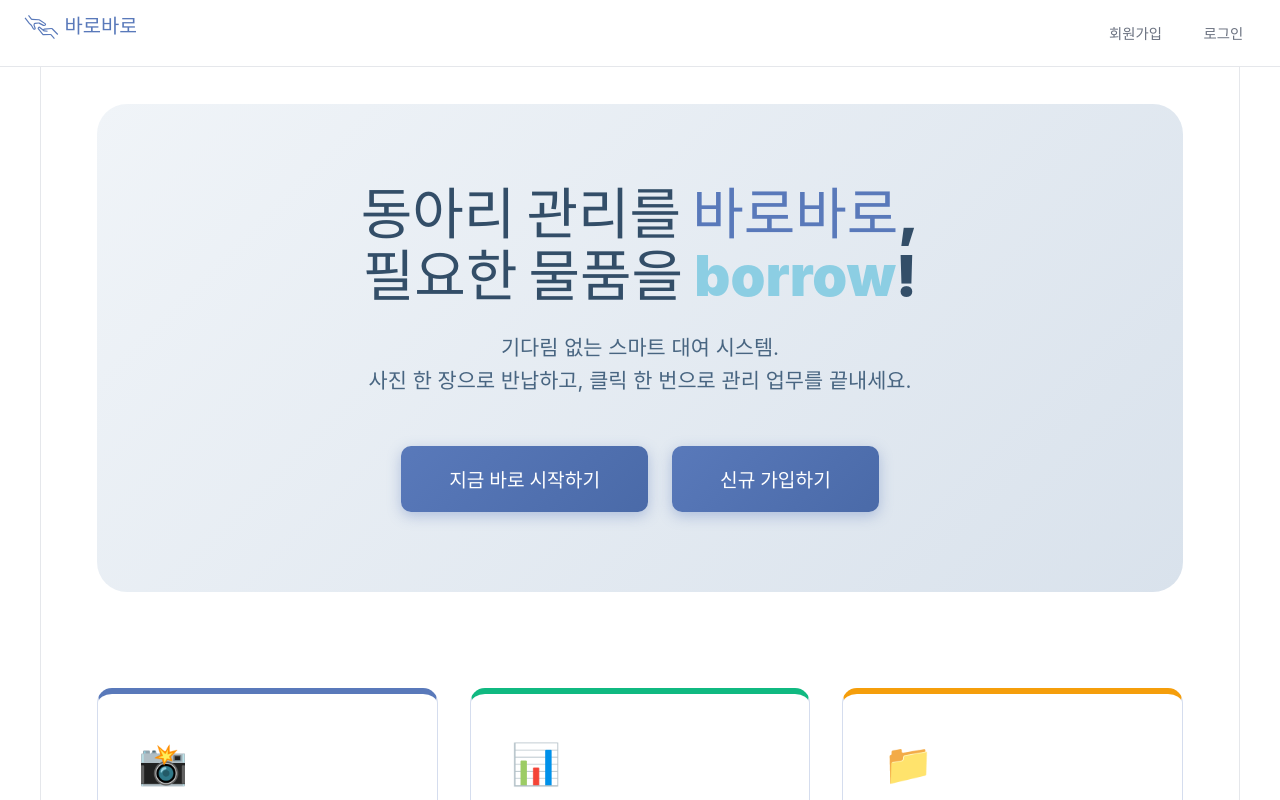
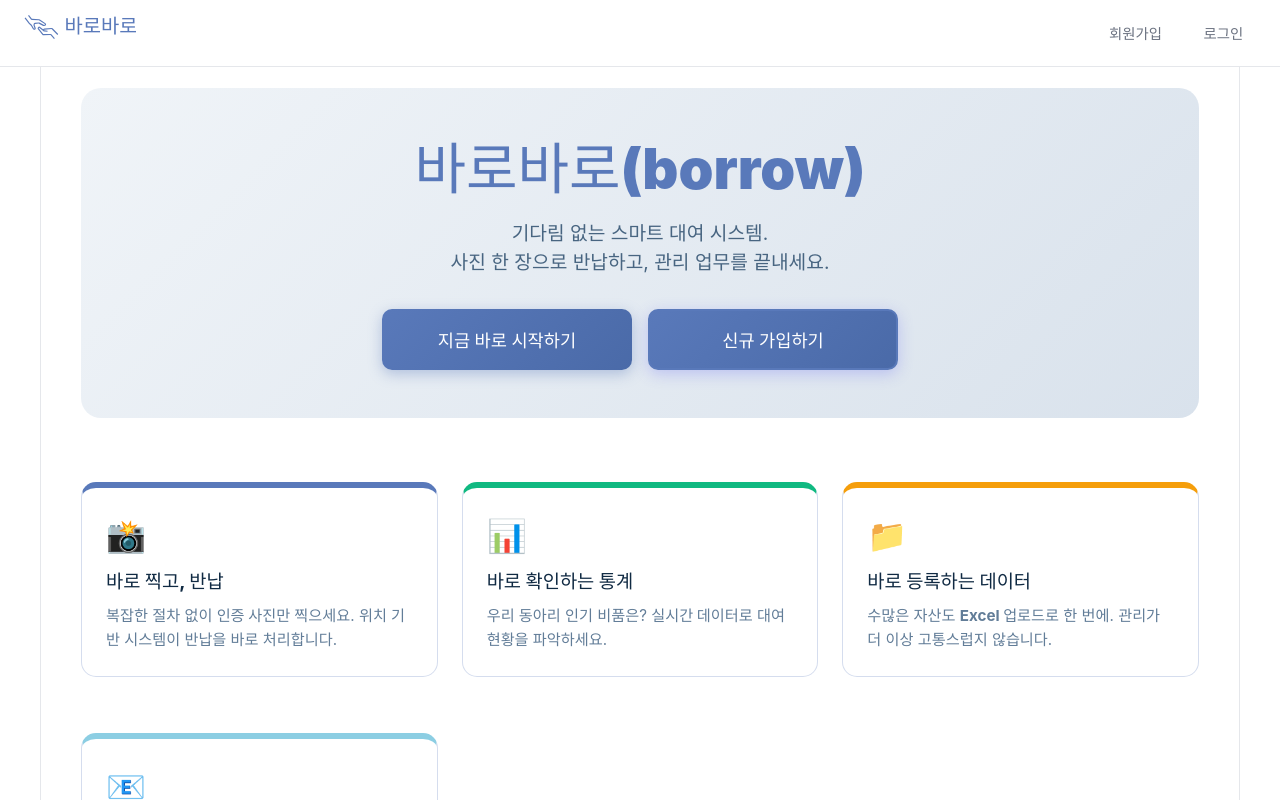
Before and after one commit to wafflestudio/23-5-team6-web, a React (Vite) app: page / in a window 1280 px wide. Built offline with nearby package versions, Linux system fonts and the light colour scheme.

Commit message:
fix: update MainPage layout and styling for improved responsiveness and user experience

```diff
--- a/src/pages/MainPage.tsx
+++ b/src/pages/MainPage.tsx
@@ -6,71 +6,118 @@ import '@/styles/App.css';
 
 export function MainPage() {
     const navigate = useNavigate();
-    const { isLoggedIn, isAdmin } = useAuth(); //
+    const { isLoggedIn, isAdmin } = useAuth();
 
-    if (isLoggedIn && isAdmin) return <AdminDashboardPage />; //
-    if (isLoggedIn) return <UserDashboardPage />; //
+    if (isLoggedIn && isAdmin) return <AdminDashboardPage />;
+    if (isLoggedIn) return <UserDashboardPage />;
 
     return (
-        <div className="container" style={{ maxWidth: '1200px', margin: '0 auto', padding: '2rem' }}>
+        /* 컨테이너 패딩을 모바일 환경(1rem)과 데스크톱(2rem)에 맞춰 유연하게 조정 */
+        <div className="container" style={{
+            maxWidth: '1200px',
+            margin: '0 auto',
+            padding: '1rem', // 모바일 기본 패딩 축소
+            boxSizing: 'border-box'
+        }}>
             <main className="main-content">
-                {/* Hero Section: 브랜드 컨셉 강조 */}
+                {/* Hero Section: 모바일에서 패딩과 폰트 크기 축소 */}
                 <section style={{
                     textAlign: 'center',
-                    padding: '5rem 0',
+                    padding: '3rem 1rem', // 패딩 축소
                     background: 'linear-gradient(135deg, #f0f4f8 0%, #d9e2ec 100%)',
-                    borderRadius: '30px',
-                    marginBottom: '4rem'
+                    borderRadius: '20px', // 곡률 소폭 조정
+                    marginBottom: '2rem'
                 }}>
-                    <h1 style={{ fontSize: '3.5rem', fontWeight: '900', color: '#334E68', marginBottom: '1.5rem' }}>
-                        동아리 관리를 <span style={{ color: '#5979BA' }}>바로바로</span>, <br/>
-                        필요한 물품을 <span style={{ color: '#8CCEE3' }}>borrow</span>!
+                    <h1 style={{
+                        fontSize: 'clamp(2rem, 8vw, 3.5rem)', // 화면 크기에 따라 2rem ~ 3.5rem 사이로 자동 조절
+                        fontWeight: '900',
+                        color: '#334E68',
+                        marginBottom: '1rem',
+                        lineHeight: '1.2'
+                    }}>
+                        <span style={{ color: '#5979BA' }}>바로바로(borrow)</span>
                     </h1>
-                    <p style={{ fontSize: '1.3rem', color: '#486581', maxWidth: '700px', margin: '0 auto 3rem', lineHeight: '1.6' }}>
+                    <p style={{
+                        fontSize: 'clamp(1rem, 4vw, 1.2rem)', // 텍스트 크기 조절
+                        color: '#486581',
+                        maxWidth: '600px',
+                        margin: '0 auto 2rem',
+                        lineHeight: '1.5',
+                        wordBreak: 'keep-all' // 한글 줄바꿈 최적화
+                    }}>
                         기다림 없는 스마트 대여 시스템. <br/>
-                        사진 한 장으로 반납하고, 클릭 한 번으로 관리 업무를 끝내세요.
+                        사진 한 장으로 반납하고, 관리 업무를 끝내세요.
                     </p>
-                    <div style={{ display: 'flex', gap: '1.5rem', justifyContent: 'center' }}>
-                        <button onClick={() => navigate('/login')} className="primary-btn" style={{ padding: '1.2rem 3rem', fontSize: '1.2rem', boxShadow: '0 4px 14px 0 rgba(89, 121, 186, 0.39)' }}>
+
+                    {/* 버튼 레이아웃: 화면이 좁아지면 자동으로 줄바꿈 */}
+                    <div style={{
+                        display: 'flex',
+                        gap: '1rem',
+                        justifyContent: 'center',
+                        flexWrap: 'wrap' // 버튼이 넘치면 다음 줄로
+                    }}>
+                        <button
+                            onClick={() => navigate('/login')}
+                            className="primary-btn"
+                            style={{
+                                padding: '1rem 2rem',
+                                fontSize: '1.1rem',
+                                width: 'min(100%, 250px)',
+                                boxShadow: '0 4px 14px 0 rgba(89, 121, 186, 0.39)'
+                            }}
+                        >
                             지금 바로 시작하기
                         </button>
-                        <button onClick={() => navigate('/signup')} className="primary-btn" style={{ padding: '1.2rem 3rem', fontSize: '1.2rem', boxShadow: '0 4px 14px 0 rgba(89, 121, 186, 0.39)' }}>
+                        <button
+                            onClick={() => navigate('/signup')}
+                            className="primary-btn"
+                            style={{
+                                padding: '1rem 2rem',
+                                fontSize: '1.1rem',
+                                width: 'min(100%, 250px)',
+                                border: '2px solid #5979BA'
+                            }}
+                        >
                             신규 가입하기
                         </button>
                     </div>
                 </section>
 
-                {/* 핵심 기능 Grid: '바로' 시리즈 컨셉 */}
-                <div style={{ display: 'grid', gridTemplateColumns: 'repeat(auto-fit, minmax(260px, 1fr))', gap: '2rem' }}>
-                    <div className="card" style={{ padding: '2.5rem', borderTop: '6px solid #5979BA', borderRadius: '15px' }}>
-                        <div style={{ fontSize: '2.5rem', marginBottom: '1rem' }}>📸</div>
-                        <h3 style={{ marginBottom: '1rem', color: '#102A43' }}>바로 찍고, 반납</h3>
-                        <p style={{ color: '#627D98', fontSize: '1rem', lineHeight: '1.6' }}>
+                {/* 핵심 기능 Grid: 이미 repeat(auto-fit)이 적용되어 있어 모바일에서 자동으로 1열 배치됨 */}
+                <div style={{
+                    display: 'grid',
+                    gridTemplateColumns: 'repeat(auto-fit, minmax(280px, 1fr))',
+                    gap: '1.5rem'
+                }}>
+                    <div className="card" style={{ padding: '1.5rem', borderTop: '6px solid #5979BA', borderRadius: '15px' }}>
+                        <div style={{ fontSize: '2rem', marginBottom: '0.5rem' }}>📸</div>
+                        <h3 style={{ marginBottom: '0.5rem', color: '#102A43' }}>바로 찍고, 반납</h3>
+                        <p style={{ color: '#627D98', fontSize: '0.95rem', lineHeight: '1.6' }}>
                             복잡한 절차 없이 <strong>인증 사진</strong>만 찍으세요. 위치 기반 시스템이 반납을 바로 처리합니다.
                         </p>
                     </div>
 
-                    <div className="card" style={{ padding: '2.5rem', borderTop: '6px solid #10b981', borderRadius: '15px' }}>
-                        <div style={{ fontSize: '2.5rem', marginBottom: '1rem' }}>📊</div>
-                        <h3 style={{ marginBottom: '1rem', color: '#102A43' }}>바로 확인하는 통계</h3>
-                        <p style={{ color: '#627D98', fontSize: '1rem', lineHeight: '1.6' }}>
-                            우리 동아리에서 가장 인기 있는 비품은? <strong>실시간 데이터</strong>로 대여 현황을 바로 파악하세요.
+                    <div className="card" style={{ padding: '1.5rem', borderTop: '6px solid #10b981', borderRadius: '15px' }}>
+                        <div style={{ fontSize: '2rem', marginBottom: '0.5rem' }}>📊</div>
+                        <h3 style={{ marginBottom: '0.5rem', color: '#102A43' }}>바로 확인하는 통계</h3>
+                        <p style={{ color: '#627D98', fontSize: '0.95rem', lineHeight: '1.6' }}>
+                            우리 동아리 인기 비품은? <strong>실시간 데이터</strong>로 대여 현황을 파악하세요.
                         </p>
                     </div>
 
-                    <div className="card" style={{ padding: '2.5rem', borderTop: '6px solid #f59e0b', borderRadius: '15px' }}>
-                        <div style={{ fontSize: '2.5rem', marginBottom: '1rem' }}>📁</div>
-                        <h3 style={{ marginBottom: '1rem', color: '#102A43' }}>바로 등록하는 데이터</h3>
-                        <p style={{ color: '#627D98', fontSize: '1rem', lineHeight: '1.6' }}>
-                            수많은 자산도 <strong>Excel 업로드</strong>로 한 번에. 관리 대장 정리가 더 이상 고통스럽지 않습니다.
+                    <div className="card" style={{ padding: '1.5rem', borderTop: '6px solid #f59e0b', borderRadius: '15px' }}>
+                        <div style={{ fontSize: '2rem', marginBottom: '0.5rem' }}>📁</div>
+                        <h3 style={{ marginBottom: '0.5rem', color: '#102A43' }}>바로 등록하는 데이터</h3>
+                        <p style={{ color: '#627D98', fontSize: '0.95rem', lineHeight: '1.6' }}>
+                            수많은 자산도 <strong>Excel 업로드</strong>로 한 번에. 관리가 더 이상 고통스럽지 않습니다.
                         </p>
                     </div>
 
-                    <div className="card" style={{ padding: '2.5rem', borderTop: '6px solid #8CCEE3', borderRadius: '15px' }}>
-                        <div style={{ fontSize: '2.5rem', marginBottom: '1rem' }}>📧</div>
-                        <h3 style={{ marginBottom: '1rem', color: '#102A43' }}>바로 보내는 안내</h3>
-                        <p style={{ color: '#627D98', fontSize: '1rem', lineHeight: '1.6' }}>
-                            연체자에게 일일이 연락하지 마세요. 시스템에서 <strong>클릭 한 번으로</strong> 안내 메일을 바로 발송합니다.
+                    <div className="card" style={{ padding: '1.5rem', borderTop: '6px solid #8CCEE3', borderRadius: '15px' }}>
+                        <div style={{ fontSize: '2rem', marginBottom: '0.5rem' }}>📧</div>
+                        <h3 style={{ marginBottom: '0.5rem', color: '#102A43' }}>바로 보내는 안내</h3>
+                        <p style={{ color: '#627D98', fontSize: '0.95rem', lineHeight: '1.6' }}>
+                            연체자에게 일일이 연락하지 마세요. <strong>클릭 한 번으로</strong> 안내 메일을 발송합니다.
                         </p>
                     </div>
                 </div>
```
Also changed, not shown: 1 other file (tests, documents, lock files or other folders).
